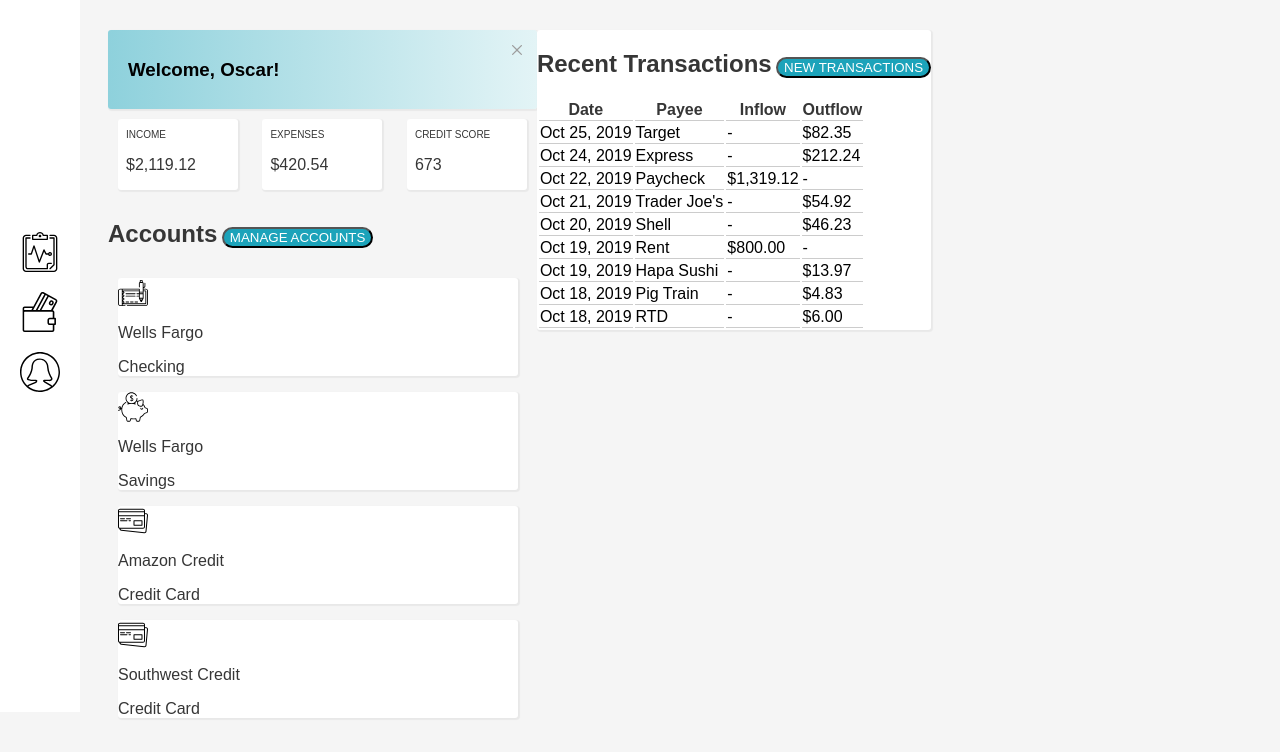
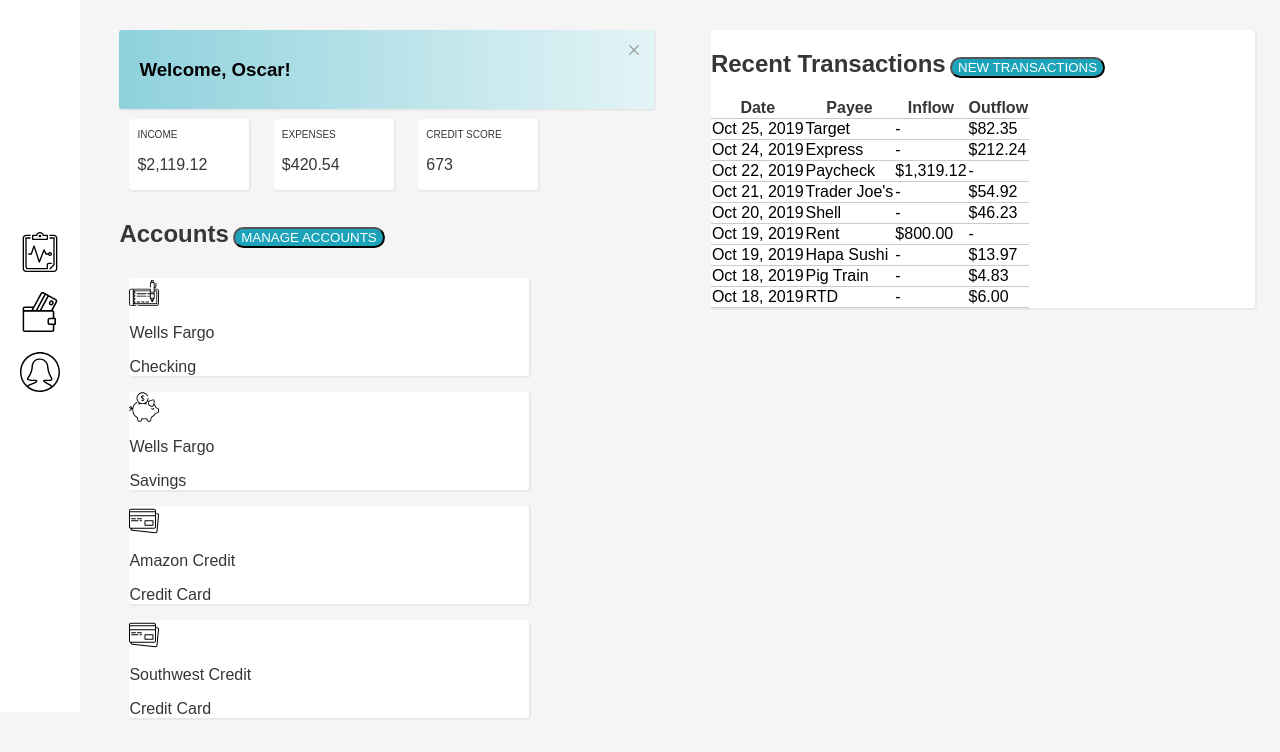
Before and after one commit to rachael-t/balancing-act, a plain HTML site: page index.html in a window 1280 px wide. Shown: the part 88-840 px from the top of the page. Drawn offline with Linux system fonts and the light colour scheme; files whose address does not match are found by name; a web font is replaced by a local one.

Commit message:
Adjust spacing between main sections and edit border spacing of table

```diff
--- a/styles.css
+++ b/styles.css
@@ -58,6 +58,7 @@ main {
   margin-left: 90px;
   padding: 10px;
   position: relative;
+  width: 90%;
 }
 
 header {
@@ -95,9 +96,16 @@ th, td {
   border-bottom: 1px solid #CCCCCC;
 }
 
+table {
+  border-spacing: 0px;
+}
+
 .overview {
   display: inline-block;
   vertical-align: top;
+  width: 47%;
+  margin-left: 1%;
+  margin-right: 5%;
 }
 
 .transactions {
@@ -107,6 +115,7 @@ th, td {
   box-shadow: 1px 1px 1px 1px rgba(0,0,0,0.05);
   border-radius: 3px;
   vertical-align: top;
+  width: 47%;
 }
 
 .card-title, .card-amount {
```
